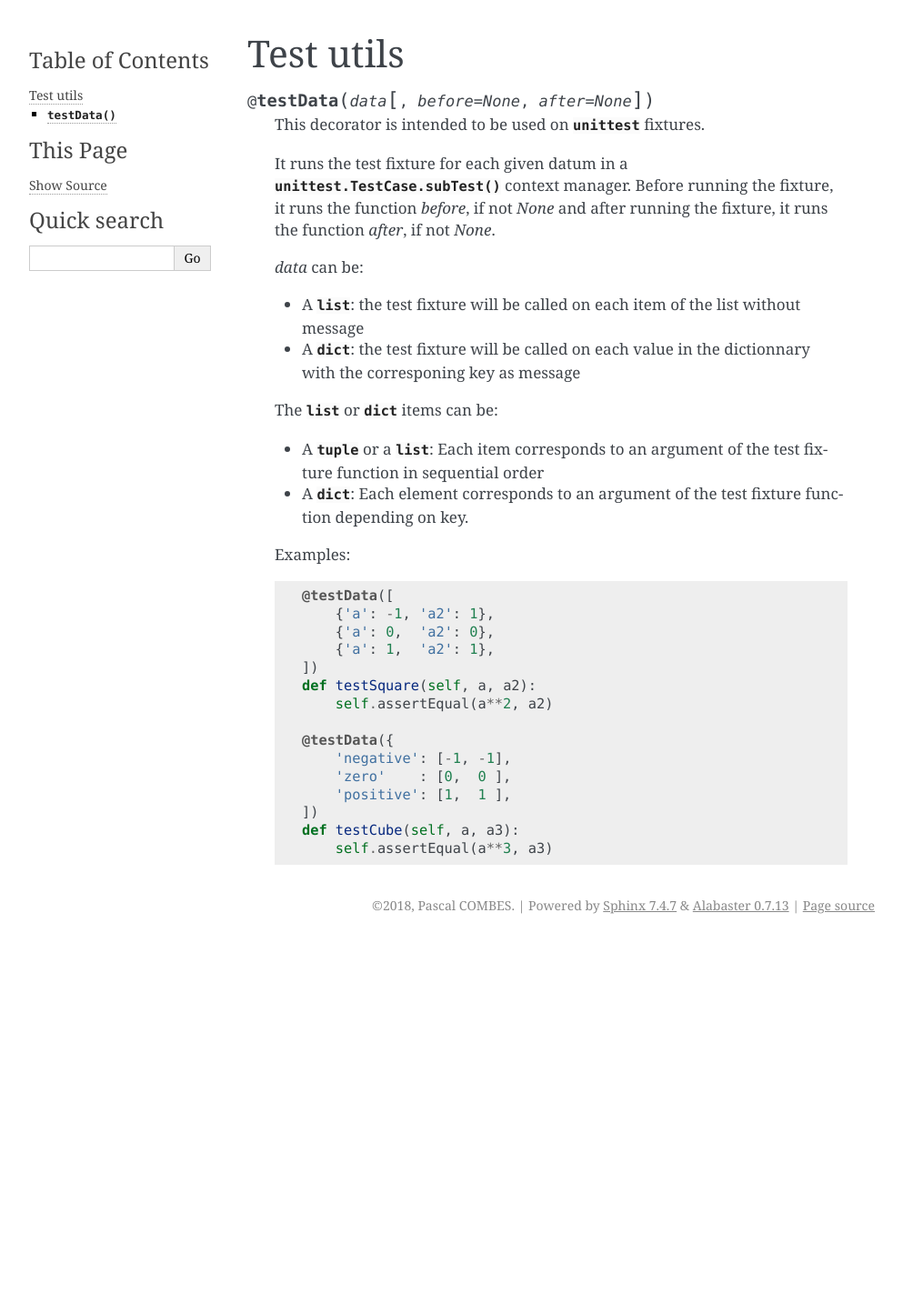
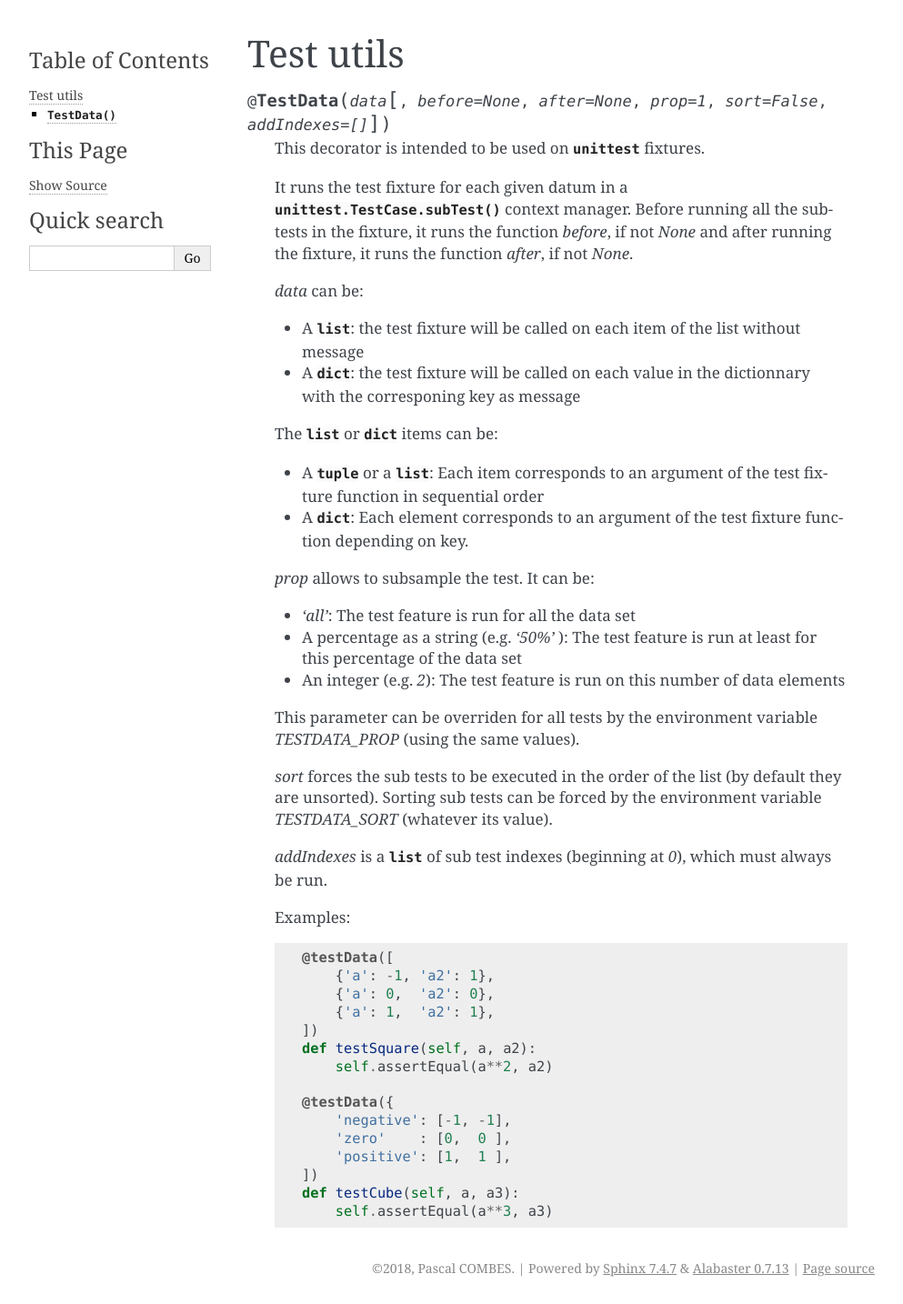
Before and after one commit to pasccom/PythonUtils, a Sphinx documentation site: the page built from doc/testutils.rst, in a window 1280 px wide. Shown: the whole page at 91% size, without its empty margins (148-1141 px from the left). Built offline with Sphinx 7.4.7, drawn with Linux system fonts in a browser that asks for light colours; before the commit the page ends 1035 px from its top, so only the background shows below that.

Commit message:
Documentation for new features
- prop
- sort
- addIndexes

```diff
--- a/doc/testutils.rst
+++ b/doc/testutils.rst
@@ -19,12 +19,12 @@
 Test utils
 ==========
 
-.. decorator:: testData(data[, before=None, after=None])
+.. decorator:: TestData(data[, before=None, after=None, prop=1, sort=False, addIndexes=[]])
 
    This decorator is intended to be used on :mod:`unittest` fixtures.
 
    It runs the test fixture for each given datum in a :meth:`unittest.TestCase.subTest` context manager.
-   Before running the fixture, it runs the function *before*, if not `None` and
+   Before running all the subtests in the fixture, it runs the function *before*, if not `None` and
    after running the fixture, it runs the function *after*, if not `None`.
 
    *data* can be:
@@ -36,6 +36,19 @@ Test utils
 
    * A :class:`tuple` or a :class:`list`: Each item corresponds to an argument of the test fixture function in sequential order
    * A :class:`dict`: Each element corresponds to an argument of the test fixture function depending on key.
+
+   *prop* allows to subsample the test. It can be:
+
+   * `'all'`: The test feature is run for all the data set
+   * A percentage as a string (e.g. `'50%'` ): The test feature is run at least for this percentage of the data set
+   * An integer (e.g. `2`): The test feature is run on this number of data elements
+
+   This parameter can be overriden for all tests by the environment variable `TESTDATA_PROP` (using the same values).
+
+   *sort* forces the sub tests to be executed in the order of the list (by default they are unsorted).
+   Sorting sub tests can be forced by the environment variable `TESTDATA_SORT` (whatever its value).
+
+   *addIndexes* is a :class:`list` of sub test indexes (beginning at `0`), which must always be run.
 
    Examples::
 
```
